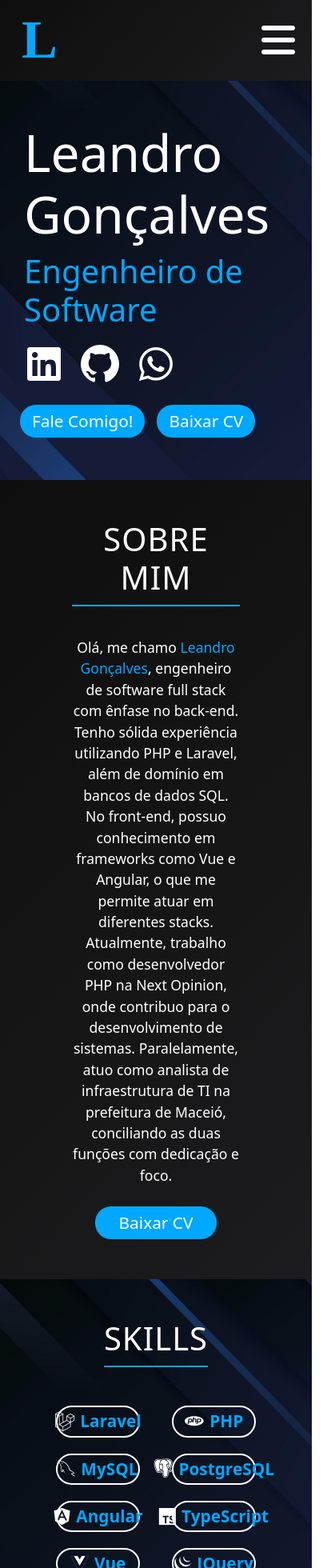
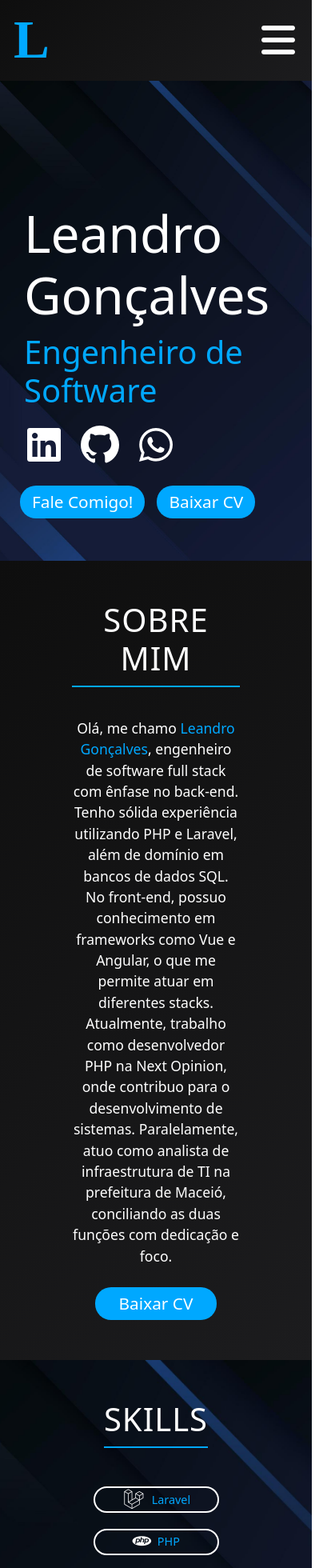
Before and after one commit to lleandrogon/Leandro-Portfolio, an Angular app: page / in a window 390 px wide. Shown: the top 1960 px of the page at 80% size, 414 px wide, since content can reach past the window. Built offline with nearby package versions, Linux system fonts and the light colour scheme.

Commit message:
Atualizando responsividade

```diff
--- a/src/app/components/experience/experience.css
+++ b/src/app/components/experience/experience.css
@@ -108,4 +108,12 @@ h4 {
     .technologies li {
         margin: 5px;
     }
+
+    .experience-title {
+      font-size: 1.2em;
+    }
+
+    .date {
+      font-size: 1.1em;
+    }
 }
--- a/src/app/components/experience/experience.ts
+++ b/src/app/components/experience/experience.ts
@@ -14,7 +14,7 @@ export class Experience {
   public experiences: ExperienceInterface[] = [
     {
       id: 1,
-      title: "Analista de Infraestrutura de TI",
+      title: "Analista de Infra de TI",
       company: "Prefeitura de Maceió",
       time: "Agosto 2024 - Atual",
       description: "Implementei melhorias em servidores, o que resultou em um aumento de 50% na eficiência. Fui responsável pela gestão da infraestrutura de TI, garantindo suporte para os usuários. Também atuei no monitoramento dos dados dos funcionários da ALICC por meio dos sistemas da prefeitura.",
--- a/src/app/components/header/header.css
+++ b/src/app/components/header/header.css
@@ -1,11 +1,11 @@
 header {
     background: var(--background-secondary);
-    z-index: 1000;
-    position: fixed;
+    margin: 0;
 }
 
 .row {
     padding: 0;
+    margin: 0;
 }
 
 .l-logo {
@@ -13,7 +13,7 @@ header {
     font-size: 4.2em;
     font-weight: 900;
     color: var(--primary);
-    margin-left: 15px;
+    margin-left: 5px;
 }
 
 li {
@@ -33,7 +33,7 @@ li a:hover {
 }
 
 .fa-bars {
-    font-size: 3.0em;
+    font-size: 3em;
     transition: transform 0.3s ease;
 }
 
--- a/src/app/components/header/header.html
+++ b/src/app/components/header/header.html
@@ -1,4 +1,4 @@
-<header class="container-fluid">
+<header>
     <div class="row">
         <div class="col-6 d-flex justify-content-start align-items-center">
             <span class="l-logo">L</span>
--- a/src/app/components/skills/skills.css
+++ b/src/app/components/skills/skills.css
@@ -19,7 +19,7 @@
 }
 
 .technology-container {
-    padding: 2px 0;
+    padding: 2px 0px;
     border: 2px solid var(--text-color);
     border-radius: 20px;
     margin: 10px 20px;
@@ -39,7 +39,17 @@
 }
 
 .technology-container span {
-    font-size: 1.3em;
-    font-weight: 600;
+    font-size: 0.9em;
+    font-weight: 500;
     color: var(--primary);
 }
+
+@media (min-width: 992px) {
+    .technology-container {
+        padding: 2px 0;
+    }
+
+    .technology-container span {
+        font-size: 1.3em;
+    }
+}
--- a/src/app/components/skills/skills.html
+++ b/src/app/components/skills/skills.html
@@ -4,7 +4,7 @@
     </div>
     <div class="skills-container row">
         @for (technology of technologies; track technology.id) {
-            <div class="technology-container col-4 col-md-2">
+            <div class="technology-container col-6 col-lg-2">
                 <i class="{{ technology.icon }}"></i><span>{{ technology.name }}</span>
             </div>
         }
--- a/src/app/components/skills/skills.ts
+++ b/src/app/components/skills/skills.ts
@@ -29,7 +29,7 @@ export class Skills {
     {
       id: 14,
       name: "PostgreSQL",
-      icon: "devicon-postgresql-plain fs-2"
+      icon: "devicon-postgresql-plain fs-3"
     },
     {
       id: 4,
--- a/src/app/layouts/main-layout/main-layout.css
+++ b/src/app/layouts/main-layout/main-layout.css
@@ -0,0 +1,3 @@
+* {
+    overflow-x: hidden;
+}
```
